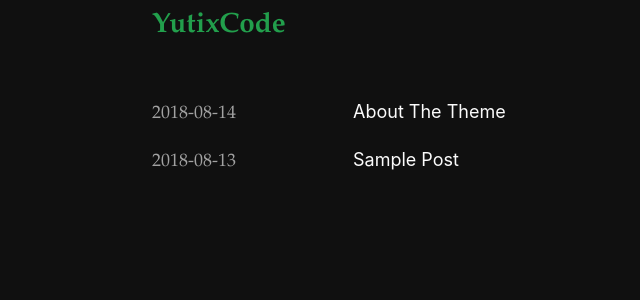
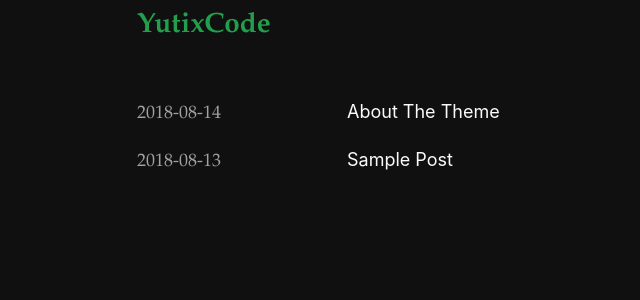
Before and after one commit to Yutixcode/Yutixcode.github.io, a Jekyll site: the page built from index.md, in a window 1280 px wide. Shown: the top 300 px of the page, without its empty margins (153-793 px from the left). Built offline with Jekyll 4.4.1, drawn with Linux system fonts in a browser that asks for light colours.

Commit message:
Update _layout.scss

```diff
--- a/_sass/_layout.scss
+++ b/_sass/_layout.scss
@@ -17,7 +17,7 @@
 .layout {
   max-width: 700px;
   margin: auto;
-  padding: 0 15px;
+  padding: 0;
 }
 
 .header {
```
